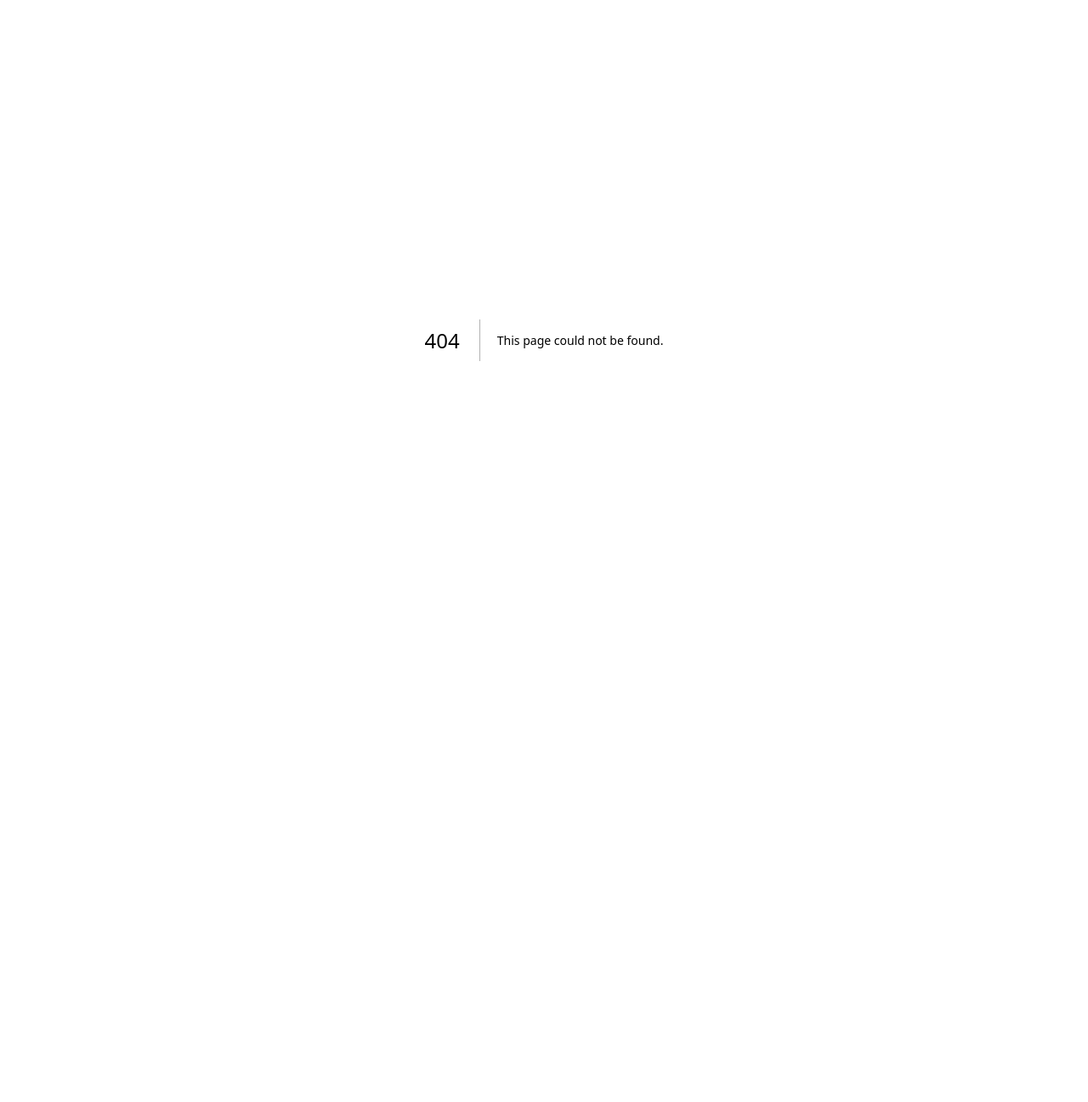
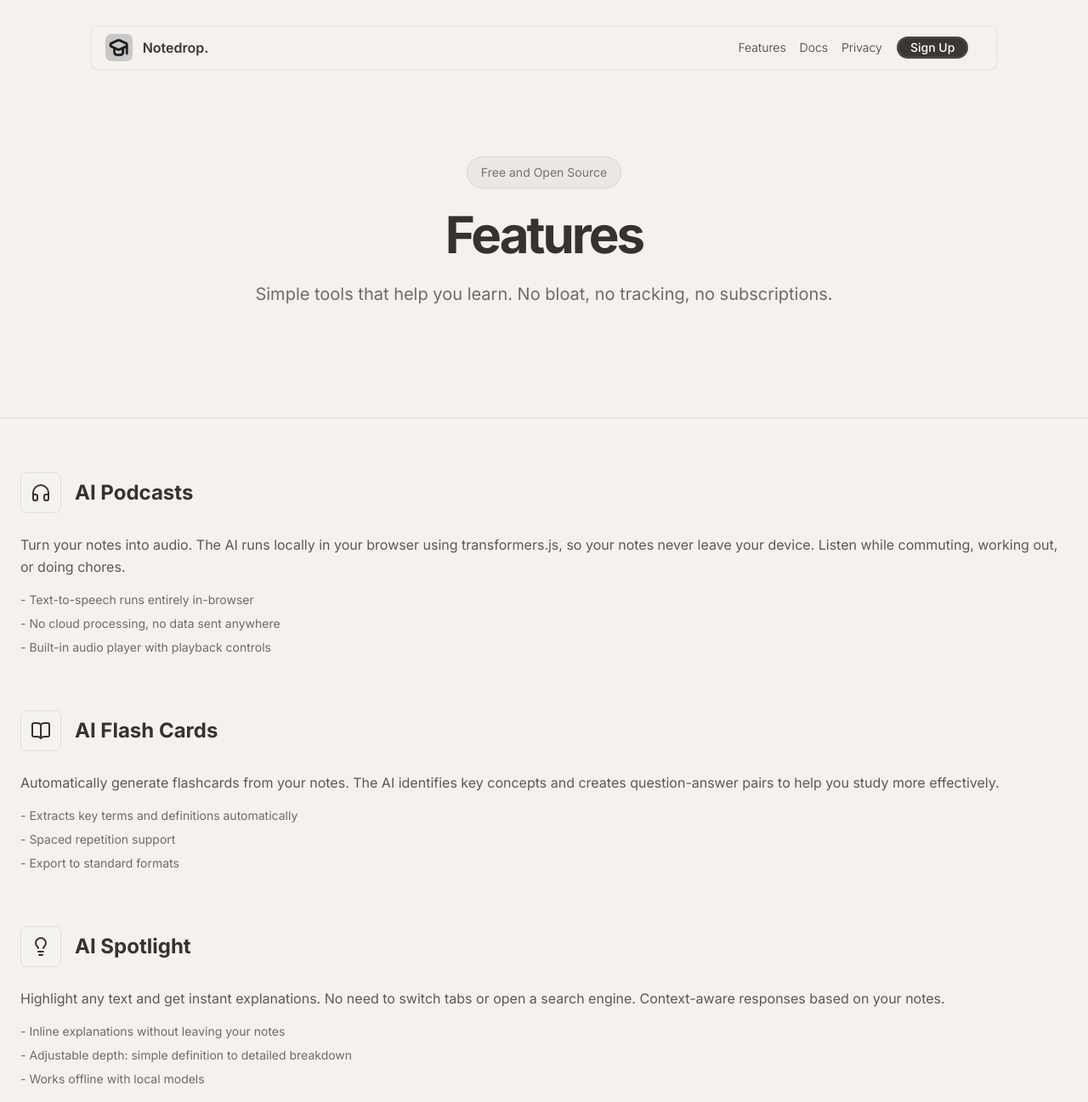
Before and after one commit to Notedrop-App/frontend, a Next.js app: page /features in a window 1280 px wide. Before the commit this address had no page. Shown: the top 1297 px of the page at 85% size. Before the commit the page ends 800 px from the top, so only its background shows below. Built offline with nearby package versions, Linux system fonts and the light colour scheme.

Commit message:
add: features section

```diff
--- /dev/null
+++ b/app/features/page.tsx
@@ -0,0 +1,220 @@
+import {
+  BookOpen,
+  Code,
+  GitFork,
+  Headphones,
+  Lightbulb,
+  Lock,
+  WifiOff,
+} from "lucide-react";
+import { Header } from "@/components/ui/header";
+
+export default function Page() {
+  return (
+    <div className="w-full min-h-screen bg-[#f5f1ed]">
+      <div className="flex items-center justify-center mt-5">
+        <Header />
+      </div>
+
+      {/* Hero Section */}
+      <section className="w-full py-16 md:py-24 lg:py-32">
+        <div className="container px-4 md:px-6 mx-auto">
+          <div className="flex flex-col items-center justify-center space-y-6 text-center max-w-3xl mx-auto">
+            <div className="flex items-center gap-2 px-4 py-2 bg-[#49423D]/5 rounded-full border border-[#49423D]/10">
+              <span className="text-sm font-mono text-[#49423D]/70">
+                Free and Open Source
+              </span>
+            </div>
+            <h1 className="text-4xl font-bold tracking-tighter sm:text-5xl md:text-6xl text-[#37322f]">
+              Features
+            </h1>
+            <p className="text-lg md:text-xl text-[#37322f]/70 leading-relaxed">
+              Simple tools that help you learn. No bloat, no tracking, no
+              subscriptions.
+            </p>
+          </div>
+        </div>
+      </section>
+
+      {/* Main Features */}
+      <section className="w-full py-12 md:py-16 border-t border-[#e0dedb]">
+        <div className="container px-4 md:px-6 mx-auto">
+          <div className="grid gap-12 md:gap-16">
+            {/* AI Podcasts */}
+            <div className="grid md:grid-cols-[1fr,2fr] gap-6 items-start">
+              <div className="flex items-center gap-4">
+                <div className="flex h-12 w-12 items-center justify-center rounded-lg bg-[#f5f3f0] border border-[#e0dedb]">
+                  <Headphones className="w-6 h-6 text-[#37322f]" />
+                </div>
+                <h2 className="text-2xl font-bold text-[#37322f]">
+                  AI Podcasts
+                </h2>
+              </div>
+              <div className="space-y-4">
+                <p className="text-[#37322f]/80 leading-relaxed">
+                  Turn your notes into audio. The AI runs locally in your
+                  browser using transformers.js, so your notes never leave your
+                  device. Listen while commuting, working out, or doing chores.
+                </p>
+                <ul className="space-y-2 text-[#37322f]/70 text-sm">
+                  <li>- Text-to-speech runs entirely in-browser</li>
+                  <li>- No cloud processing, no data sent anywhere</li>
+                  <li>- Built-in audio player with playback controls</li>
+                </ul>
+              </div>
+            </div>
+
+            {/* AI Flash Cards */}
+            <div className="grid md:grid-cols-[1fr,2fr] gap-6 items-start">
+              <div className="flex items-center gap-4">
+                <div className="flex h-12 w-12 items-center justify-center rounded-lg bg-[#f5f3f0] border border-[#e0dedb]">
+                  <BookOpen className="w-6 h-6 text-[#37322f]" />
+                </div>
+                <h2 className="text-2xl font-bold text-[#37322f]">
+                  AI Flash Cards
+                </h2>
+              </div>
+              <div className="space-y-4">
+                <p className="text-[#37322f]/80 leading-relaxed">
+                  Automatically generate flashcards from your notes. The AI
+                  identifies key concepts and creates question-answer pairs to
+                  help you study more effectively.
+                </p>
+                <ul className="space-y-2 text-[#37322f]/70 text-sm">
+                  <li>- Extracts key terms and definitions automatically</li>
+                  <li>- Spaced repetition support</li>
+                  <li>- Export to standard formats</li>
+                </ul>
+              </div>
+            </div>
+
+            {/* AI Spotlight */}
+            <div className="grid md:grid-cols-[1fr,2fr] gap-6 items-start">
+              <div className="flex items-center gap-4">
+                <div className="flex h-12 w-12 items-center justify-center rounded-lg bg-[#f5f3f0] border border-[#e0dedb]">
+                  <Lightbulb className="w-6 h-6 text-[#37322f]" />
+                </div>
+                <h2 className="text-2xl font-bold text-[#37322f]">
+                  AI Spotlight
+                </h2>
+              </div>
+              <div className="space-y-4">
+                <p className="text-[#37322f]/80 leading-relaxed">
+                  Highlight any text and get instant explanations. No need to
+                  switch tabs or open a search engine. Context-aware responses
+                  based on your notes.
+                </p>
+                <ul className="space-y-2 text-[#37322f]/70 text-sm">
+                  <li>- Inline explanations without leaving your notes</li>
+                  <li>
+                    - Adjustable depth: simple definition to detailed breakdown
+                  </li>
+                  <li>- Works offline with local models</li>
+                </ul>
+              </div>
+            </div>
+          </div>
+        </div>
+      </section>
+
+      {/* Core Principles */}
+      <section className="w-full py-12 md:py-16 border-t border-[#e0dedb]">
+        <div className="container px-4 md:px-6 mx-auto">
+          <h2 className="text-2xl font-bold text-[#37322f] mb-10">
+            Core Principles
+          </h2>
+
+          <div className="grid sm:grid-cols-2 lg:grid-cols-4 gap-8">
+            <div className="space-y-3">
+              <div className="flex h-10 w-10 items-center justify-center rounded-lg bg-[#f5f3f0] border border-[#e0dedb]">
+                <Lock className="w-5 h-5 text-[#37322f]" />
+              </div>
+              <h3 className="font-semibold text-[#37322f]">Privacy First</h3>
+              <p className="text-sm text-[#37322f]/70">
+                No analytics. No telemetry. No tracking. Your notes stay on your
+                device.
+              </p>
+            </div>
+
+            <div className="space-y-3">
+              <div className="flex h-10 w-10 items-center justify-center rounded-lg bg-[#f5f3f0] border border-[#e0dedb]">
+                <WifiOff className="w-5 h-5 text-[#37322f]" />
+              </div>
+              <h3 className="font-semibold text-[#37322f]">Works Offline</h3>
+              <p className="text-sm text-[#37322f]/70">
+                AI features run locally. No internet required once the app is
+                loaded.
+              </p>
+            </div>
+
+            <div className="space-y-3">
+              <div className="flex h-10 w-10 items-center justify-center rounded-lg bg-[#f5f3f0] border border-[#e0dedb]">
+                <Code className="w-5 h-5 text-[#37322f]" />
+              </div>
+              <h3 className="font-semibold text-[#37322f]">Open Source</h3>
+              <p className="text-sm text-[#37322f]/70">
+                AGPL-3.0 licensed. Inspect the code, verify our claims,
+                self-host if you want.
+              </p>
+            </div>
+
+            <div className="space-y-3">
+              <div className="flex h-10 w-10 items-center justify-center rounded-lg bg-[#f5f3f0] border border-[#e0dedb]">
+                <GitFork className="w-5 h-5 text-[#37322f]" />
+              </div>
+              <h3 className="font-semibold text-[#37322f]">Community Driven</h3>
+              <p className="text-sm text-[#37322f]/70">
+                Features come from users. No investors, no growth metrics, just
+                useful tools.
+              </p>
+            </div>
+          </div>
+        </div>
+      </section>
+
+      {/* Technical Details */}
+      <section className="w-full py-12 md:py-16 border-t border-[#e0dedb]">
+        <div className="container px-4 md:px-6 mx-auto">
+          <h2 className="text-2xl font-bold text-[#37322f] mb-10">
+            How It Works
+          </h2>
+
+          <div className="max-w-2xl space-y-6">
+            <div className="space-y-2">
+              <h3 className="font-mono text-sm text-[#37322f]/50">
+                Local AI Processing
+              </h3>
+              <p className="text-[#37322f]/80 leading-relaxed">
+                All AI features use transformers.js to run models directly in
+                your browser. Your notes are processed on your device and never
+                sent to external servers.
+              </p>
+            </div>
+
+            <div className="space-y-2">
+              <h3 className="font-mono text-sm text-[#37322f]/50">
+                Data Storage
+              </h3>
+              <p className="text-[#37322f]/80 leading-relaxed">
+                Notes are stored securely via our Go API backed by PostgreSQL.
+                Your data is stored in our database and synced across your
+                devices when connected.
+              </p>
+            </div>
+
+            <div className="space-y-2">
+              <h3 className="font-mono text-sm text-[#37322f]/50">
+                Self-Hosting
+              </h3>
+              <p className="text-[#37322f]/80 leading-relaxed">
+                Don&apos;t trust us? Run your own instance. The entire
+                application is open source and can be deployed on your own
+                infrastructure. Check the README for instructions.
+              </p>
+            </div>
+          </div>
+        </div>
+      </section>
+    </div>
+  );
+}
```
